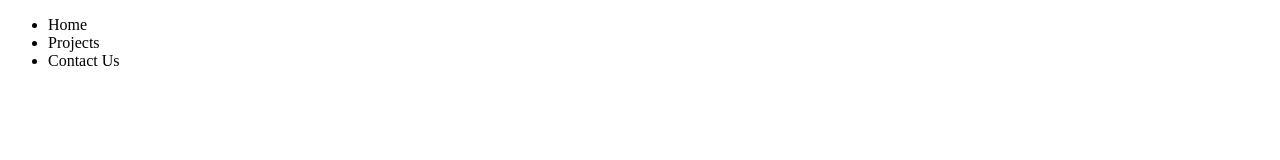
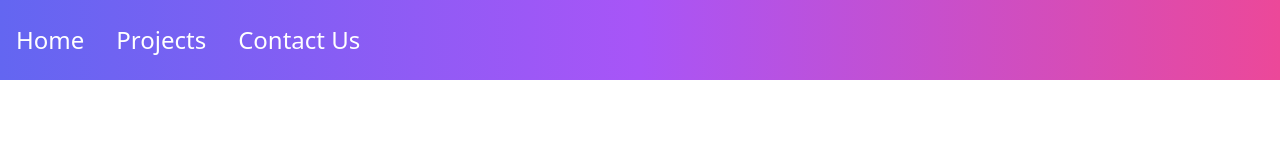
Before and after one commit to Poonji/Tailwind_tut, a website built with Vite: page index.html in a window 1280 px wide. Built offline with nearby package versions, Linux system fonts and the light colour scheme.

Commit message:
basics of tailwind

```diff
--- a/index.html
+++ b/index.html
@@ -3,16 +3,16 @@
 <head>
     <meta charset="UTF-8">
     <meta name="viewport" content="width=device-width, initial-scale=1.0">
-  <!--  <script src="https://cdn.tailwindcss.com"></script> -->
-  <link rel="stylesheet" href="main.css">
+   <!--<script src="https://cdn.tailwindcss.com"></script> -->
+ <link rel="stylesheet" href="main.css">
     <title>Tailwind intro</title>
 </head>
 <body>
     <nav>
-        <ul x>
-            <li class="mx-4 bg-orange-500">Home</li>
-            <li class="mx-4 bg-white">Projects</li>
-            <li class="mx-4 bg-white-500">Contact Us</li>
+        <ul class= "py-6 bg-gradient-to-r from-indigo-500 via-purple-500 to-pink-500 flex">
+            <li class="mx-4 text-white text-2xl">Home</li>
+            <li class="mx-4 text-white text-2xl">Projects</li >
+            <li class="mx-4 text-white text-2xl">Contact Us</li>
         </ul>
     </nav>
 </body>
--- a/main.css
+++ b/main.css
@@ -0,0 +1,3 @@
+@tailwind base;
+@tailwind components;
+@tailwind utilities;
--- a/package.json
+++ b/package.json
@@ -1,7 +1,7 @@
 {
-  "scripts":{
-  "start":"vite"
-},
+  "scripts": {
+    "start": "vite"
+  },
   "devDependencies": {
     "autoprefixer": "^10.4.14",
     "postcss": "^8.4.24",
```
